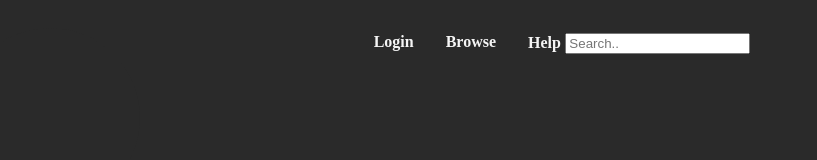
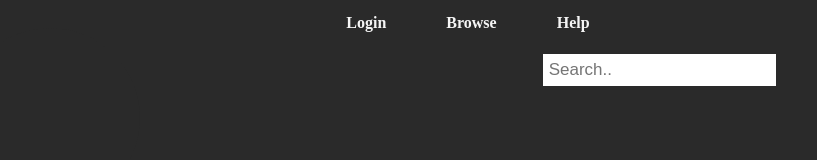
Before and after one commit to ChristopherJamesMoore/plymhack, a plain HTML site: page browse.html in a window 1280 px wide. Shown: the full height of the page, 98-915 px from the left. Drawn offline with Linux system fonts and the light colour scheme; a web font is replaced by a local one.

Commit message:
small fix

```diff
--- a/stylesheets/browse.css
+++ b/stylesheets/browse.css
@@ -145,11 +145,11 @@
 .socials {
     text-align: center;
 }
-.topnav a.active {
+.navbar a.active {
     background-color: #2196F3;
     color: white;
 }
-.topnav input[type=text] {
+.navbar input[type=text] {
     float: right;
     padding: 6px;
     border: none;
@@ -157,7 +157,7 @@
     margin-right: 16px;
     font-size: 17px;
   }
-.topnav a, .topnav input[type=text] {
+.navbar a, .topnav input[type=text] {
     float: none;
     display: block;
     text-align: left;
```
